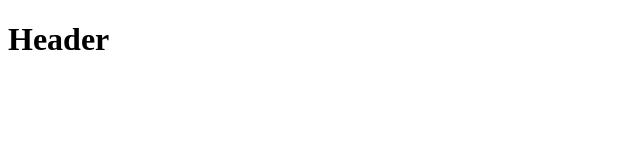
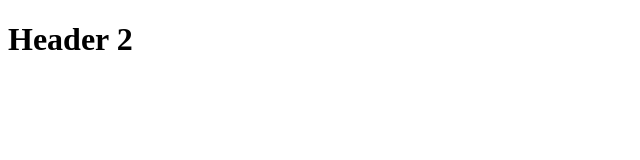
Before and after one commit to nnoskov/Mod_2, a plain HTML site: page Lesson_1_2_3/index.html in a window 1280 px wide. Shown: the full height of the page, 0-640 px from the left. Drawn offline with Linux system fonts and the light colour scheme.

Commit message:
header 2 has been developed

```diff
--- a/Lesson_1_2_3/index.html
+++ b/Lesson_1_2_3/index.html
@@ -10,7 +10,7 @@
 
 <body>
     <header>
-        <h1>Header</h1>
+        <h1>Header 2</h1>
     </header>
 </body>
 
```
